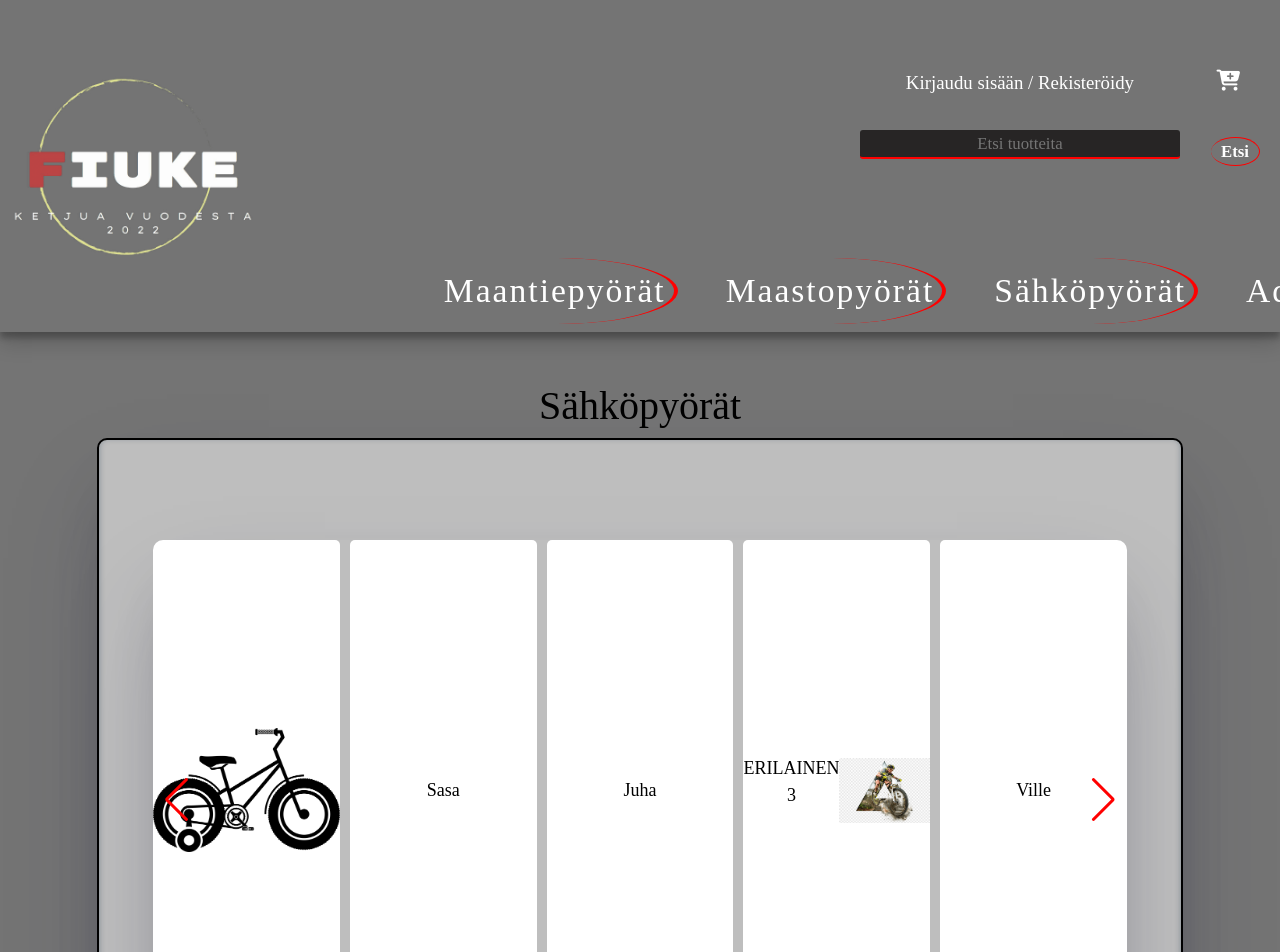
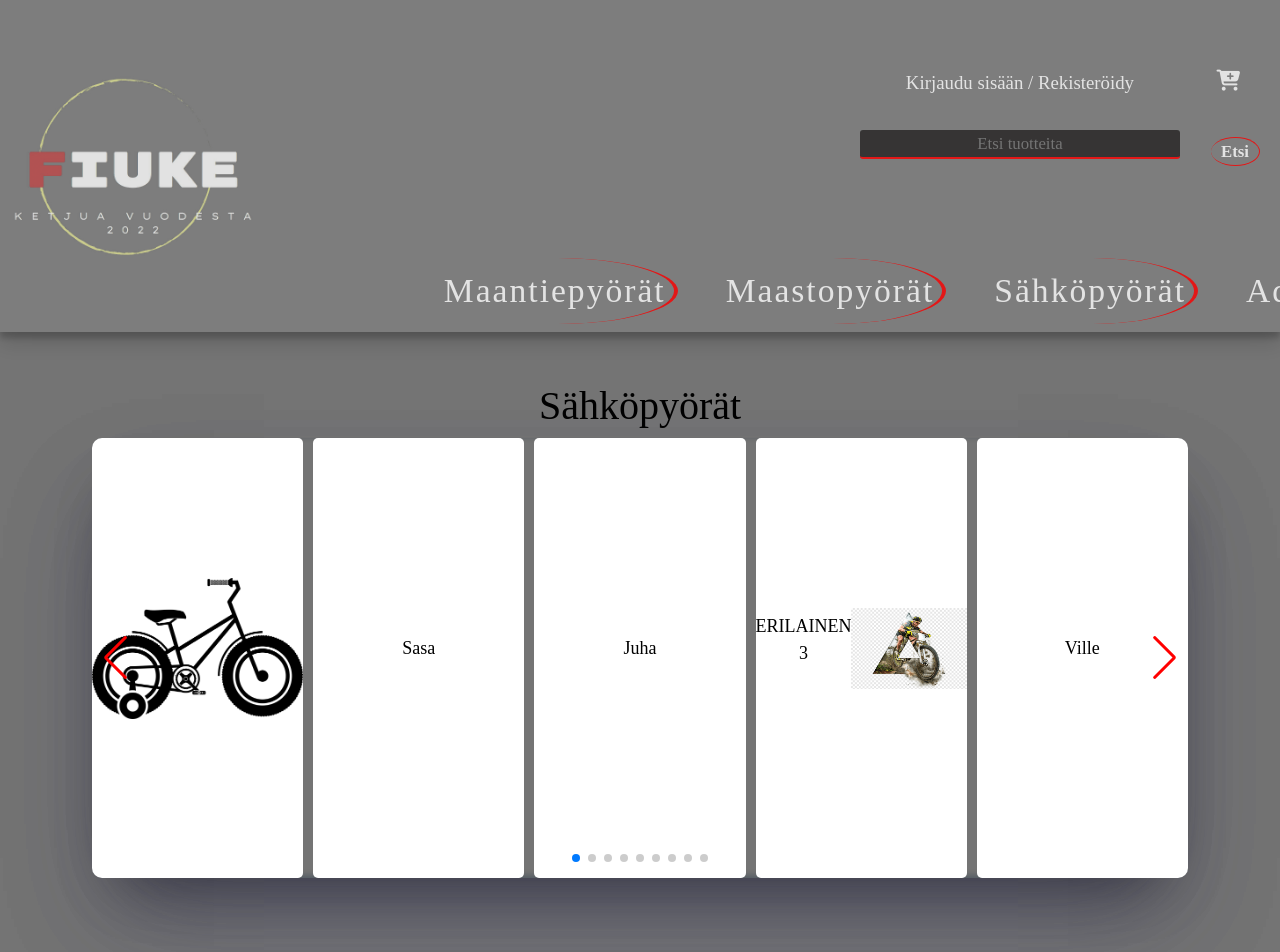
Before and after one commit to tuomsa/Verkkokauppa, a React (Create React App) app: page /components/pages/sahkopyorat in a window 1280 px wide. Shown: the top 952 px of the page. Built offline with nearby package versions, Linux system fonts and the light colour scheme; a web font is replaced by a local one.

Commit message:
landinpage update

```diff
--- a/src/components/pages/Home.js
+++ b/src/components/pages/Home.js
@@ -1,10 +1,14 @@
 import '../styles/home.css'
+import Bgvideo from '../pages/bgvideo'
 
 export default function Home() {
   return (
-    <div className='content'>
-      <h3>This is home page</h3>
-      <p>Lorem ipsum dolor sit amet consectetur, adipisicing elit. Exercitationem itaque dolorum nobis nihil porro. Reprehenderit, nostrum inventore molestiae explicabo sed soluta, amet hic quisquam blanditiis cumque corrupti omnis, dicta nam.</p>
-    </div>
+    <body>
+      <Bgvideo/>
+      <div className='content'>
+        <h3>This is home page</h3>
+        <p>Lorem ipsum dolor sit amet consectetur, adipisicing elit. Exercitationem itaque dolorum nobis nihil porro. Reprehenderit, nostrum inventore molestiae explicabo sed soluta, amet hic quisquam blanditiis cumque corrupti omnis, dicta nam.</p>
+      </div>
+    </body>
   )
 }
--- a/src/components/styles/carousel.css
+++ b/src/components/styles/carousel.css
@@ -5,22 +5,19 @@ body {
   color: #000;
   margin: 0;
   padding: 0;
+  height: 100%;
 
 }
 .main {
-  border: 2px solid black;
+  width: 100%;
   border-radius: 10px;
-  padding-top: 100px;
-  padding-bottom: 100px;
-  background-color: rgba(237, 237, 237, 0.615);
-  margin-left: 5px;
-  margin-right: 5px;
+  background-color: transparent;
   box-shadow: rgba(50, 50, 93, 0.25) 0px 50px 100px -20px, rgba(0, 0, 0, 0.3) 0px 30px 60px -30px, rgba(10, 37, 64, 0.35) 0px -2px 6px 0px inset;
 }
 .swiper {
   box-sizing: border-box;
-  width: 90%;
-  height: 100%;
+  width: 100%;
+  height: 80%;
   border-radius: 10px;
   box-shadow: rgba(50, 50, 93, 0.25) 0px 50px 100px -20px, rgba(0, 0, 0, 0.3) 0px 30px 60px -30px;
 }
@@ -29,7 +26,7 @@ body {
   text-align: center;
   font-size: 18px;
   background: #fff;
-  height: 65vh;
+  height: 55vh;
 
   /* Center slide text vertically */
   display: -webkit-box;
@@ -45,7 +42,6 @@ body {
   -webkit-align-items: center;
   align-items: center;
   border-radius: 5px;
-
   padding-bottom: 20px;
 }
 
--- a/src/components/styles/footer.css
+++ b/src/components/styles/footer.css
@@ -3,8 +3,8 @@
     bottom: 0;
     width: 100%;
     background-color: grey;
-    padding-top: 100px;
     box-shadow: rgba(0, 0, 0, 0.19) 0px 10px 20px, rgba(0, 0, 0, 0.23) 0px 6px 6px;
+    opacity: 0.8;
 }
 
 .up {
--- a/src/components/styles/home.css
+++ b/src/components/styles/home.css
@@ -1,4 +1,6 @@
 .content {
-  height: 800px;
+  max-height: 700px;
+  min-height: 510px;
   text-align: center;
+  color: white;
 }
--- a/src/components/styles/navbar.css
+++ b/src/components/styles/navbar.css
@@ -7,6 +7,8 @@ nav {
   max-width: 100vw;
   width: 100vw;
   box-shadow: rgba(0, 0, 0, 0.19) 0px 10px 20px, rgba(0, 0, 0, 0.23) 0px 6px 6px;
+  background-color: gray;
+  opacity: 0.8;
 }
 
 #logo img {
```
